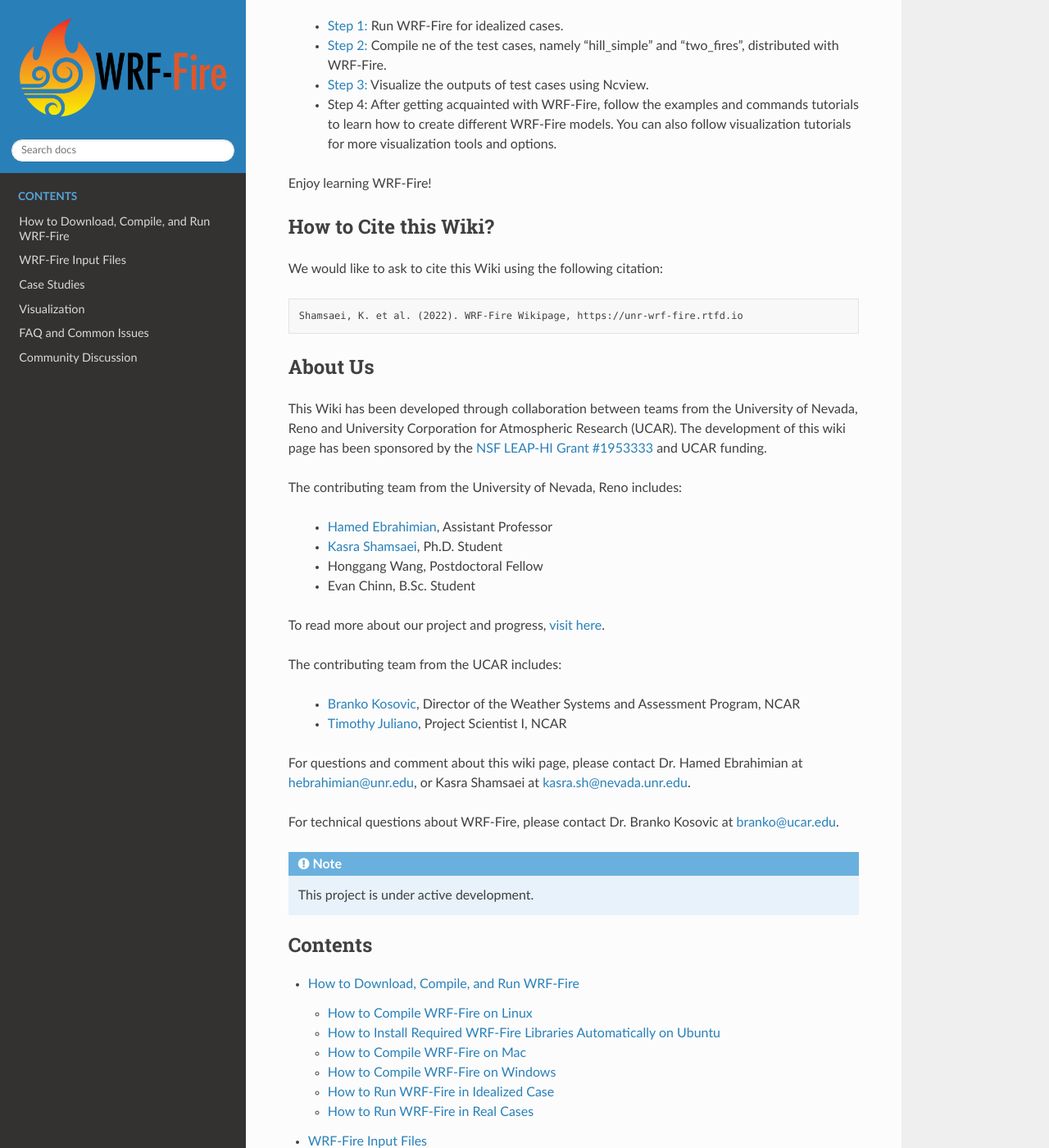
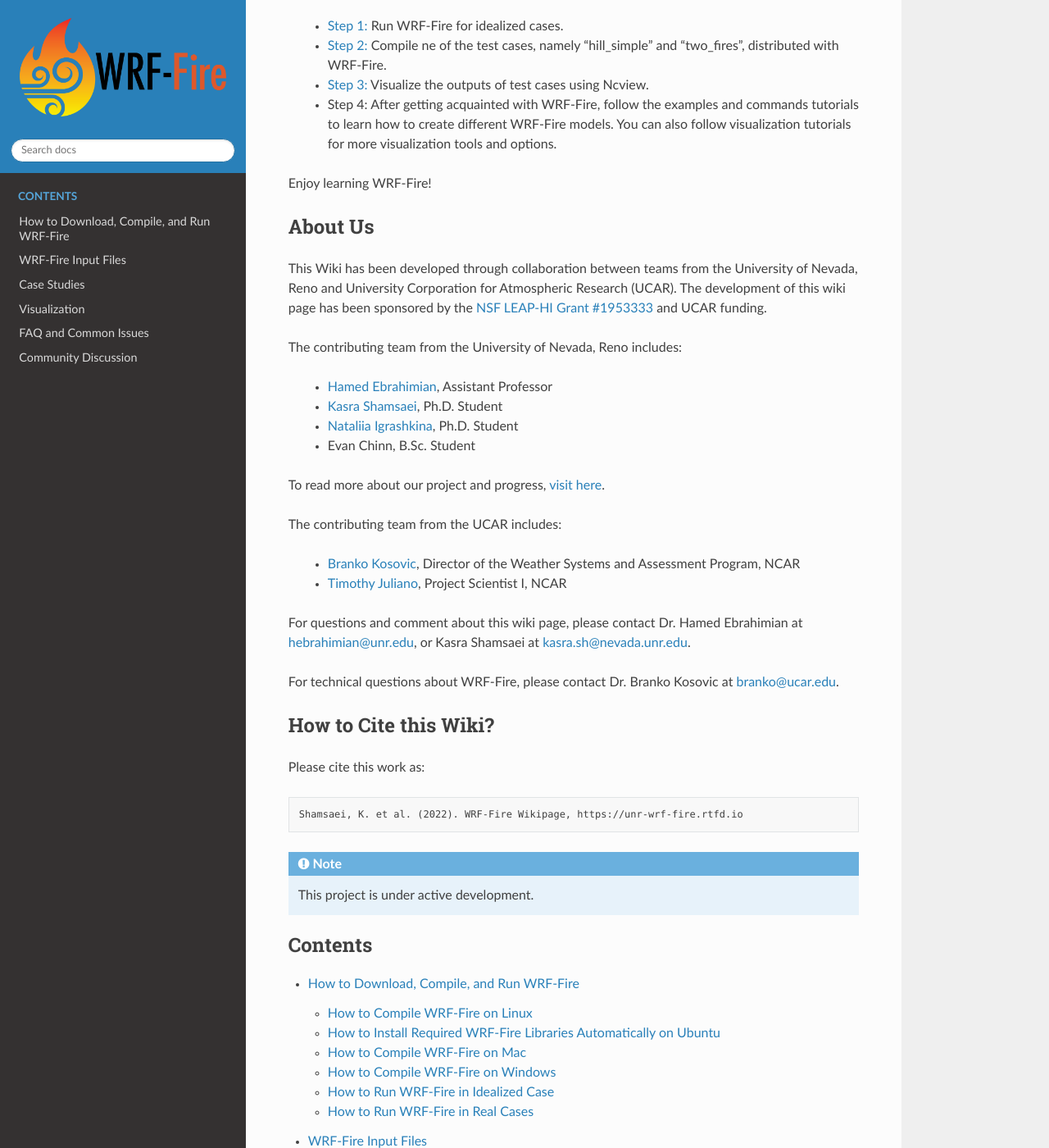
Before and after one commit to WRF-Fire-UNR/UNR-WRF-FIRE, a Sphinx documentation site: the page built from docs/source/index.rst, in a window 1280 px wide and 1400 px high, scrolled down 825 px. Shown: the whole window at 82% size. Built offline with Sphinx 7.4.7 and the Read the Docs theme 2.0.0, drawn with Linux system fonts in a browser that asks for light colours.

Commit message:
Update index.rst

```diff
--- a/docs/source/index.rst
+++ b/docs/source/index.rst
@@ -28,16 +28,6 @@ This Wiki aims to tutor WRF-Fire using a variety of examples with incrementally
 
 Enjoy learning WRF-Fire!
 
-How to Cite this Wiki?
-----------------------
-We would like to ask to cite this Wiki using the following citation:
-
-.. code-block:: none
-
-   Shamsaei, K. et al. (2022). WRF-Fire Wikipage, https://unr-wrf-fire.rtfd.io
-
-.. note::
-
 About Us
 --------
 This Wiki has been developed through collaboration between teams from the University of Nevada, Reno and University Corporation for Atmospheric Research (UCAR). The development of this wiki page has been sponsored by the `NSF LEAP-HI Grant #1953333 <https://www.nsf.gov/awardsearch/showAward?AWD_ID=1953333&HistoricalAwards=false>`_ and UCAR funding.
@@ -46,7 +36,7 @@ The contributing team from the University of Nevada, Reno includes:
 
    * `Hamed Ebrahimian <https://www.unr.edu/cee/people/hamed-ebrahimian>`_, Assistant Professor
    * `Kasra Shamsaei <https://www.linkedin.com/in/shamsaei/>`_, Ph.D. Student
-   * Honggang Wang, Postdoctoral Fellow
+   * `Nataliia Igrashkina <https://www.linkedin.com/in/nataliia-igrashkina-87145598/>`_, Ph.D. Student
    * Evan Chinn, B.Sc. Student
 
 To read more about our project and progress, `visit here <https://packpages.unr.edu/wildfireproject>`_.
@@ -59,6 +49,16 @@ The contributing team from the UCAR includes:
 For questions and comment about this wiki page, please contact Dr. Hamed Ebrahimian at hebrahimian@unr.edu, or Kasra Shamsaei at kasra.sh@nevada.unr.edu.
 
 For technical questions about WRF-Fire, please contact Dr. Branko Kosovic at branko@ucar.edu.
+
+How to Cite this Wiki?
+----------------------
+Please cite this work as:
+
+.. code-block:: none
+
+   Shamsaei, K. et al. (2022). WRF-Fire Wikipage, https://unr-wrf-fire.rtfd.io
+
+.. note::
 
 .. note::
 
```
